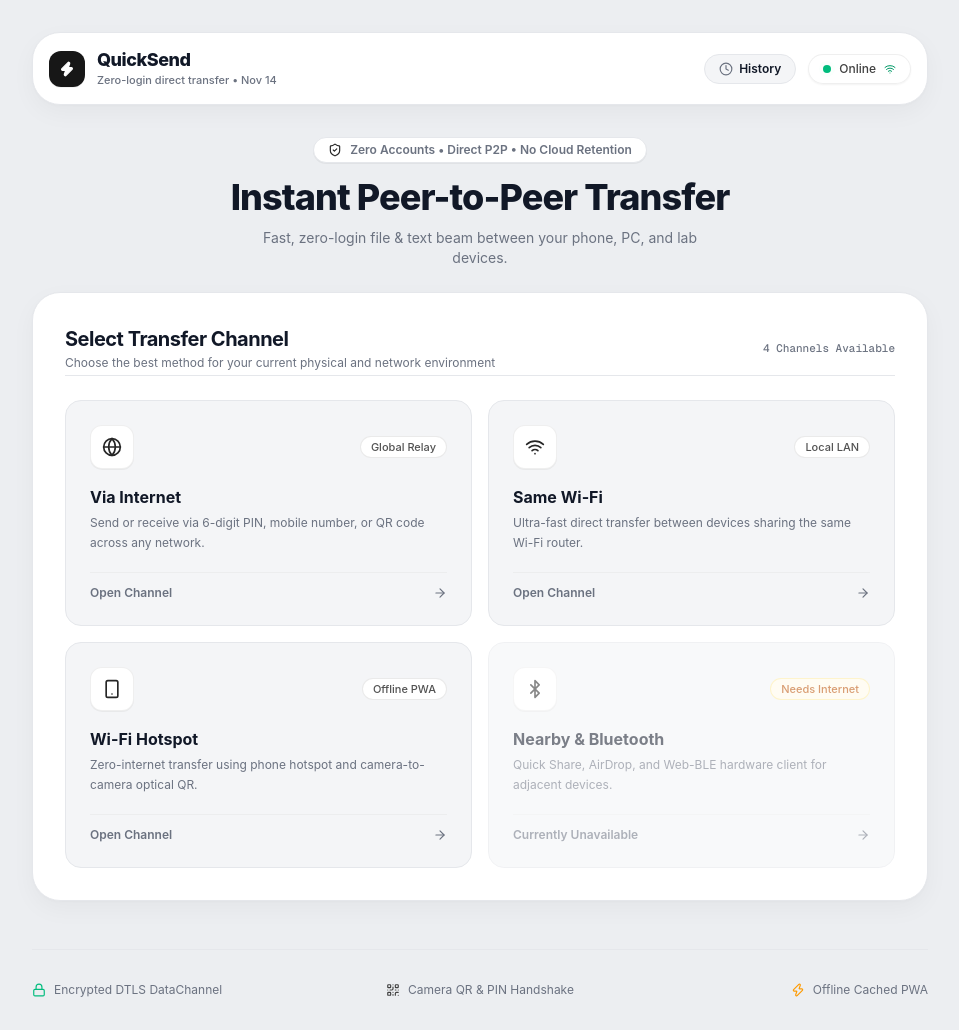
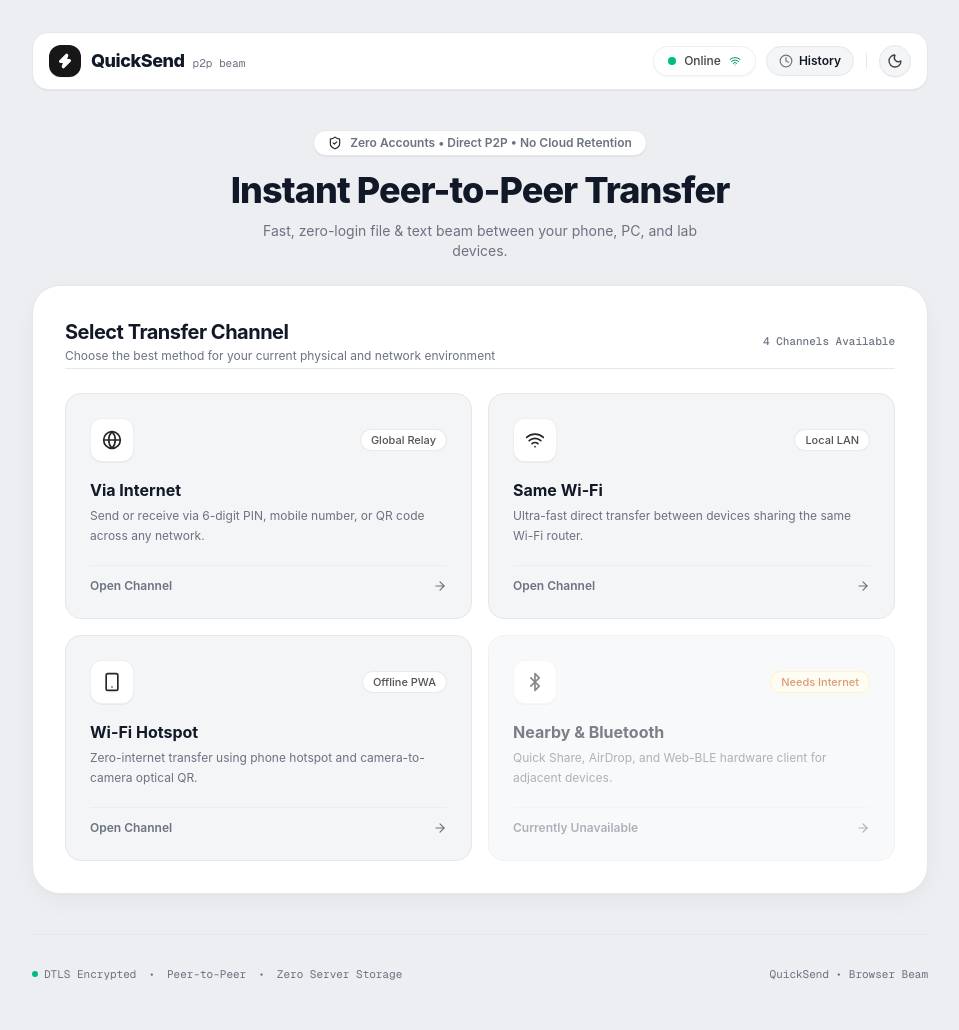
Before and after one commit to inbox-hasibur/quicksend, a Next.js app: page / in a window 1280 px wide. Shown: the whole page, without its empty margins (160-1119 px from the left). Built offline with nearby package versions, Linux system fonts and the light colour scheme.

Commit message:
add theme toggle and navbar

```diff
--- a/documentation/about_project.md
+++ b/documentation/about_project.md
@@ -281,14 +281,17 @@ quicksend/
     │   ├── SameNetworkCard.tsx
     │   ├── SegmentedControl.tsx
     │   ├── ServiceWorkerRegister.tsx
+    │   ├── ThemeToggle.tsx
     │   ├── TransferHistoryModal.tsx
     │   └── TransferModal.tsx
     ├── hooks/
     │   ├── .gitkeep
     │   ├── __tests__/
+    │   │   ├── useTheme.test.tsx
     │   │   └── useTransferHistory.test.ts
     │   ├── useNearbyShare.ts
     │   ├── useNetworkStatus.ts
+    │   ├── useTheme.ts
     │   ├── useTransferHistory.ts
     │   └── useWebRTC.ts
     ├── lib/
--- a/src/app/page.tsx
+++ b/src/app/page.tsx
@@ -1,19 +1,19 @@
 import { Suspense } from "react";
-import { QrCode, Lock, Zap, ShieldCheck } from "lucide-react";
+import { ShieldCheck } from "lucide-react";
 import { ModeSelector } from "@/components/ModeSelector";
 import { AppHeader } from "@/components/AppHeader";
 
 export default function Home() {
   return (
     <main className="flex min-h-screen flex-col items-center justify-between p-3.5 sm:p-6 md:p-8 text-[var(--text)] overflow-x-hidden">
-      {/* Top Header */}
+      {/* Redesigned Minimal Clean Navbar */}
       <AppHeader />
 
       {/* Main Hub Content & Adaptive Workspace */}
       <div className="w-full max-w-4xl flex flex-col items-center flex-1 justify-center py-2 space-y-6">
-        {/* Hero Section */}
+        {/* Minimal Hero Section */}
         <div className="text-center max-w-xl">
-          <div className="inline-flex items-center gap-2 px-3.5 py-1 rounded-full text-xs font-semibold bg-white dark:bg-neutral-800 text-[var(--text-muted)] mb-3 border border-[var(--border-hairline)] shadow-2xs">
+          <div className="inline-flex items-center gap-2 px-3.5 py-1 rounded-full text-xs font-semibold bg-white dark:bg-[#151822] text-[var(--text-muted)] mb-3 border border-[var(--border-hairline)] shadow-2xs">
             <ShieldCheck className="h-3.5 w-3.5 text-neutral-800 dark:text-neutral-200" />
             <span>Zero Accounts • Direct P2P • No Cloud Retention</span>
           </div>
@@ -39,19 +39,21 @@ export default function Home() {
         </Suspense>
       </div>
 
-      {/* Trust & Guarantee Footer */}
-      <footer className="w-full max-w-4xl grid grid-cols-1 sm:grid-cols-3 gap-3 text-xs text-[var(--text-muted)] pt-8 mt-10 border-t border-[var(--border-hairline)]">
-        <div className="flex items-center gap-2 justify-center sm:justify-start">
-          <Lock className="h-3.5 w-3.5 text-emerald-500" />
-          <span>Encrypted DTLS DataChannel</span>
+      {/* Redesigned Minimal Clean Footer */}
+      <footer className="w-full max-w-4xl pt-8 pb-4 mt-8 border-t border-[var(--border-hairline)] flex flex-col sm:flex-row items-center justify-between gap-3 text-xs text-[var(--text-muted)] font-mono">
+        <div className="flex items-center gap-3 text-[11px]">
+          <span className="flex items-center gap-1.5">
+            <span className="h-1.5 w-1.5 rounded-full bg-emerald-500" />
+            DTLS Encrypted
+          </span>
+          <span>•</span>
+          <span>Peer-to-Peer</span>
+          <span>•</span>
+          <span>Zero Server Storage</span>
         </div>
-        <div className="flex items-center gap-2 justify-center">
-          <QrCode className="h-3.5 w-3.5 text-neutral-700 dark:text-neutral-300" />
-          <span>Camera QR &amp; PIN Handshake</span>
-        </div>
-        <div className="flex items-center gap-2 justify-center sm:justify-end">
-          <Zap className="h-3.5 w-3.5 text-amber-500" />
-          <span>Offline Cached PWA</span>
+
+        <div className="text-[11px] text-[var(--text-muted)]">
+          QuickSend • Browser Beam
         </div>
       </footer>
     </main>
--- a/src/components/AppHeader.tsx
+++ b/src/components/AppHeader.tsx
@@ -1,57 +1,42 @@
 "use client";
 
-import { useState, useSyncExternalStore } from "react";
+import { useState } from "react";
 import { Clock, Zap } from "lucide-react";
 import { NetworkStatusBadge } from "@/components/NetworkStatusBadge";
+import { ThemeToggle } from "@/components/ThemeToggle";
 import { TransferHistoryModal } from "@/components/TransferHistoryModal";
 import { useTransferHistory } from "@/hooks/useTransferHistory";
-
-const emptySubscribe = () => () => {};
-
-function getClientDateSnapshot(): string {
-  return new Date().toLocaleDateString("en-US", {
-    month: "short",
-    day: "numeric",
-  });
-}
-
-function getServerDateSnapshot(): string {
-  return "";
-}
 
 export function AppHeader() {
   const [isHistoryOpen, setIsHistoryOpen] = useState(false);
   const { history, clearHistory } = useTransferHistory();
 
-  // Hydration-safe date snapshot
-  const todayDate = useSyncExternalStore(
-    emptySubscribe,
-    getClientDateSnapshot,
-    getServerDateSnapshot
-  );
-
   return (
     <>
-      <header className="z-10 w-full max-w-4xl flex items-center justify-between p-3.5 sm:p-4 glass-card mb-6">
-        <div className="flex items-center gap-3">
-          <div className="h-9 w-9 rounded-xl bg-neutral-900 dark:bg-white text-white dark:text-neutral-900 shadow-2xs flex items-center justify-center shrink-0">
+      <header className="z-10 w-full max-w-4xl flex items-center justify-between px-4 py-3 rounded-2xl bg-white dark:bg-[#151822] border border-[var(--border-hairline)] shadow-2xs mb-6 sm:mb-8 transition-colors">
+        {/* Brand identity: Minimalist & Crisp */}
+        <div className="flex items-center gap-2.5">
+          <div className="h-8 w-8 rounded-xl bg-neutral-900 dark:bg-white text-white dark:text-neutral-900 shadow-2xs flex items-center justify-center shrink-0">
             <Zap className="h-4 w-4 fill-current" />
           </div>
-          <div>
+          <div className="flex items-baseline gap-2">
             <h1 className="font-extrabold text-base sm:text-lg text-[var(--text)] tracking-tight leading-tight">
               QuickSend
             </h1>
-            <p className="text-[11px] text-[var(--text-muted)] font-medium">
-              Zero-login direct transfer {todayDate ? `• ${todayDate}` : ""}
-            </p>
+            <span className="hidden sm:inline text-[11px] text-[var(--text-muted)] font-mono">
+              p2p beam
+            </span>
           </div>
         </div>
 
-        <div className="flex items-center gap-2 sm:gap-3">
+        {/* Right action bar: Status, History, Theme Toggle */}
+        <div className="flex items-center gap-2 sm:gap-2.5">
+          <NetworkStatusBadge />
+
           <button
             type="button"
             onClick={() => setIsHistoryOpen(true)}
-            className="inline-flex items-center gap-1.5 px-3.5 py-1.5 rounded-full bg-[var(--surface-subtle)] border border-[var(--border-hairline)] text-xs font-semibold text-[var(--text)] hover:bg-neutral-200/60 dark:hover:bg-neutral-750 transition-all cursor-pointer"
+            className="inline-flex items-center gap-1.5 px-3 py-1.5 rounded-full bg-[var(--surface-subtle)] border border-[var(--border-hairline)] text-xs font-semibold text-[var(--text)] hover:bg-neutral-200/60 dark:hover:bg-neutral-750 transition-all cursor-pointer"
             title="Session Transfer History"
           >
             <Clock className="h-3.5 w-3.5 text-[var(--text-muted)]" />
@@ -63,7 +48,9 @@ export function AppHeader() {
             )}
           </button>
 
-          <NetworkStatusBadge />
+          <div className="h-4 w-px bg-[var(--border-hairline)] mx-0.5 hidden sm:block" />
+
+          <ThemeToggle />
         </div>
       </header>
 
--- /dev/null
+++ b/src/components/ThemeToggle.tsx
@@ -0,0 +1,40 @@
+"use client";
+
+import { useSyncExternalStore } from "react";
+import { Sun, Moon } from "lucide-react";
+import { useTheme } from "@/hooks/useTheme";
+
+const emptySubscribe = () => () => {};
+
+export function ThemeToggle() {
+  const { resolvedTheme, toggleTheme } = useTheme();
+  const mounted = useSyncExternalStore(
+    emptySubscribe,
+    () => true,
+    () => false
+  );
+
+  if (!mounted) {
+    return (
+      <div className="h-8 w-8 rounded-full border border-[var(--border-hairline)] bg-[var(--surface-subtle)]" />
+    );
+  }
+
+  const isDark = resolvedTheme === "dark";
+
+  return (
+    <button
+      type="button"
+      onClick={toggleTheme}
+      aria-label={`Switch to ${isDark ? "light" : "dark"} mode`}
+      title={`Switch to ${isDark ? "light" : "dark"} mode`}
+      className="h-8 w-8 rounded-full border border-[var(--border-hairline)] bg-[var(--surface-subtle)] hover:bg-neutral-200/60 dark:hover:bg-neutral-750 flex items-center justify-center text-[var(--text-muted)] hover:text-[var(--text)] transition-all cursor-pointer shadow-2xs"
+    >
+      {isDark ? (
+        <Sun className="h-4 w-4 text-amber-400 transition-transform duration-200 hover:rotate-45" />
+      ) : (
+        <Moon className="h-4 w-4 text-neutral-700 dark:text-neutral-300 transition-transform duration-200 hover:-rotate-12" />
+      )}
+    </button>
+  );
+}
--- /dev/null
+++ b/src/hooks/useTheme.ts
@@ -0,0 +1,107 @@
+"use client";
+
+import { useSyncExternalStore, useCallback } from "react";
+
+export type Theme = "light" | "dark" | "system";
+export const THEME_STORAGE_KEY = "quicksend_theme";
+
+const listeners = new Set<() => void>();
+
+function notify() {
+  for (const listener of listeners) {
+    listener();
+  }
+}
+
+function subscribe(callback: () => void) {
+  listeners.add(callback);
+  const media =
+    typeof window !== "undefined"
+      ? window.matchMedia("(prefers-color-scheme: dark)")
+      : null;
+
+  const mediaListener = () => {
+    applyThemeToDOM(getThemeSnapshot());
+    callback();
+  };
+
+  media?.addEventListener("change", mediaListener);
+
+  return () => {
+    listeners.delete(callback);
+    media?.removeEventListener("change", mediaListener);
+  };
+}
+
+export function getThemeSnapshot(): Theme {
+  if (typeof window === "undefined") return "system";
+  try {
+    const stored = window.localStorage.getItem(THEME_STORAGE_KEY);
+    const currentTheme: Theme =
+      stored === "light" || stored === "dark" ? stored : "system";
+    applyThemeToDOM(currentTheme);
+    return currentTheme;
+  } catch {
+    return "system";
+  }
+}
+
+function getServerSnapshot(): Theme {
+  return "system";
+}
+
+export function applyThemeToDOM(theme: Theme): "light" | "dark" {
+  if (typeof window === "undefined") return "light";
+  const isDark =
+    theme === "dark" ||
+    (theme === "system" &&
+      window.matchMedia("(prefers-color-scheme: dark)").matches);
+
+  const root = document.documentElement;
+  if (isDark) {
+    root.classList.add("dark");
+    root.classList.remove("light");
+    return "dark";
+  } else {
+    root.classList.remove("dark");
+    root.classList.add("light");
+    return "light";
+  }
+}
+
+export function useTheme() {
+  const theme = useSyncExternalStore(subscribe, getThemeSnapshot, getServerSnapshot);
+
+  const resolvedTheme: "light" | "dark" =
+    typeof window === "undefined"
+      ? "light"
+      : theme === "dark" ||
+        (theme === "system" &&
+          window.matchMedia("(prefers-color-scheme: dark)").matches)
+      ? "dark"
+      : "light";
+
+  const setTheme = useCallback((newTheme: Theme) => {
+    try {
+      if (typeof window !== "undefined") {
+        window.localStorage.setItem(THEME_STORAGE_KEY, newTheme);
+      }
+    } catch {
+      // Storage unavailable
+    }
+    applyThemeToDOM(newTheme);
+    notify();
+  }, []);
+
+  const toggleTheme = useCallback(() => {
+    const nextTheme: Theme = resolvedTheme === "dark" ? "light" : "dark";
+    setTheme(nextTheme);
+  }, [resolvedTheme, setTheme]);
+
+  return {
+    theme,
+    resolvedTheme,
+    toggleTheme,
+    setTheme,
+  };
+}
```
Also changed, not shown: documentation/backlog.md (+5 -2 lines), documentation/codebase_map.md (+4 -2 lines), src/app/globals.css (+36 -12 lines), src/app/layout.tsx (+19 -0 lines), 1 other file (tests, documents, lock files or other folders).
